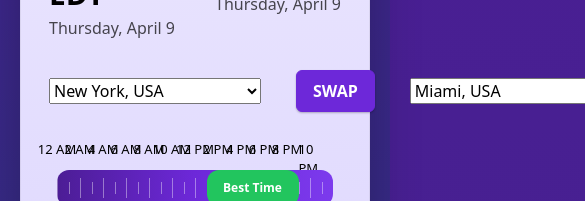
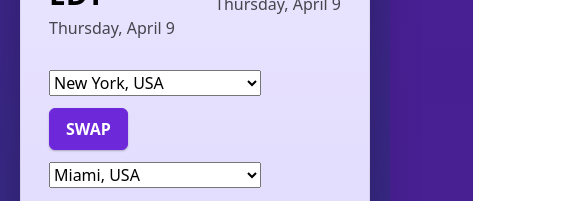
Before and after one commit to techtalk1282/Best-Meeting-Time, a Next.js app: page / in a window 390 px wide. Shown: the part 643-844 px from the top of the page, 585 px wide, since content can reach past the window. Built offline with nearby package versions, Linux system fonts and the light colour scheme.

Commit message:
Mobile step 1: allow selector row to wrap

```diff
--- a/app/ui/ToolPreviewSection.tsx
+++ b/app/ui/ToolPreviewSection.tsx
@@ -534,9 +534,10 @@ scrollToUpgrade();
      <div
   style={{
     display: "flex",
-         gap: 35,
+    gap: 12,
     marginBottom: 20,
     alignItems: "center",
+    flexWrap: "wrap",
   }}
 >
         <select
```
Lines whose indentation alone changed are shown as unchanged.
